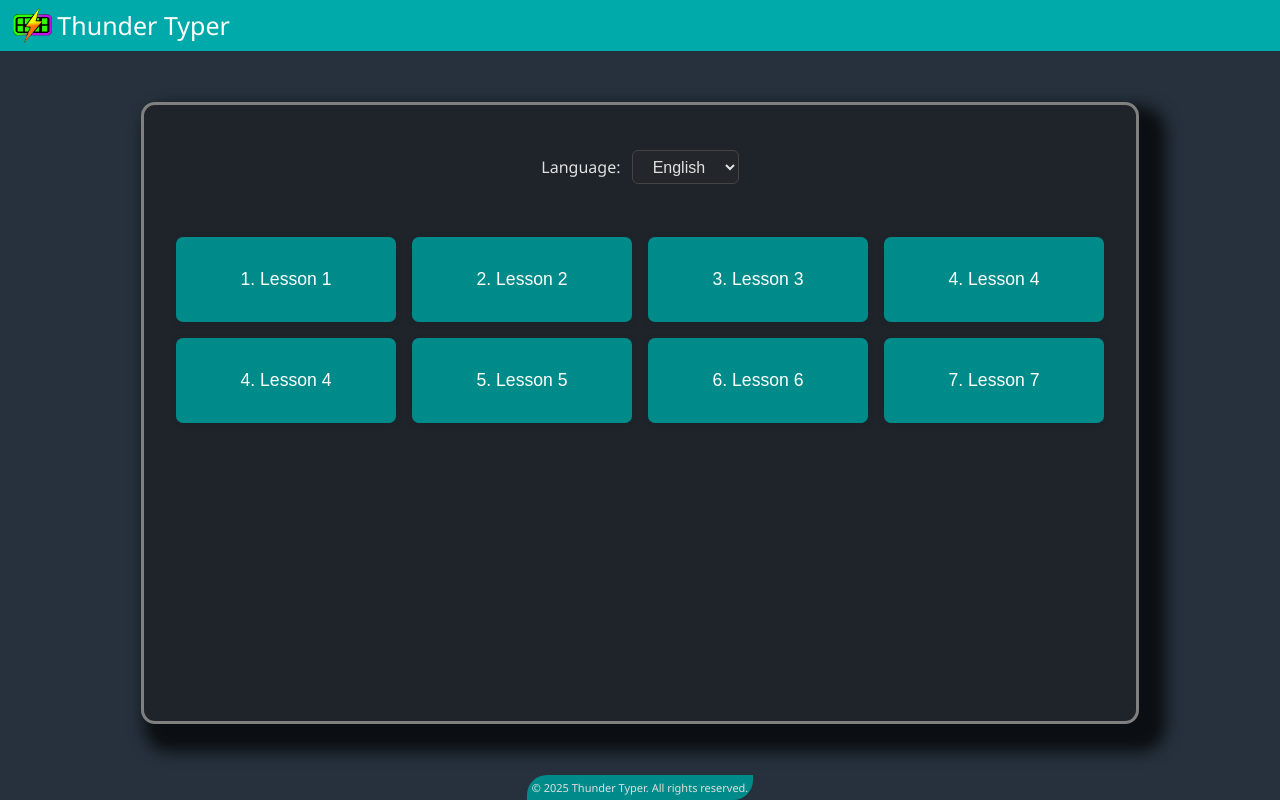
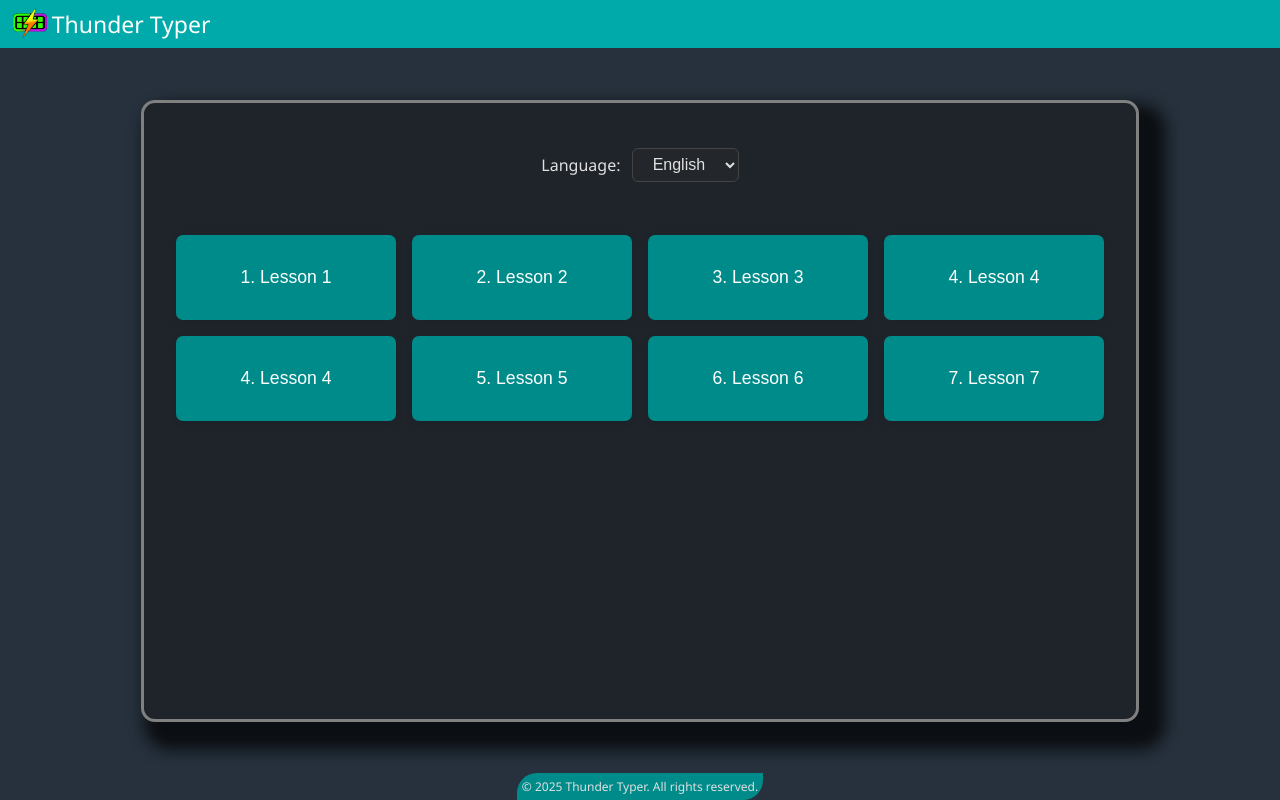
Before and after one commit to m-ismail-x2/thunder-typer, a Django app: page /typer/ in a window 1280 px wide. Run offline with Django 5.2, Linux system fonts and the light colour scheme; data comes from the database, SQL or seed files in the repository.

Commit message:
Style: header and footer sizes

```diff
--- a/static/typer/css/style.css
+++ b/static/typer/css/style.css
@@ -17,7 +17,7 @@ header {
 footer {
     display: flex;
     justify-content: center;
-    font-size: 11px;
+    font-size: 12px;
     background: darkcyan;
     padding: 5px;
     width: fit-content;
@@ -43,14 +43,14 @@ main {
 .navbar a {
     color: #fff;
     text-decoration: none;
-    font-size: 25px;
+    font-size: 23px;
     align-content: center;
     display: flex;
 }
 
 nav img
  {
-    height: 35px;
+    height: 30px;
     margin: 0 5px;
 }
 
```
